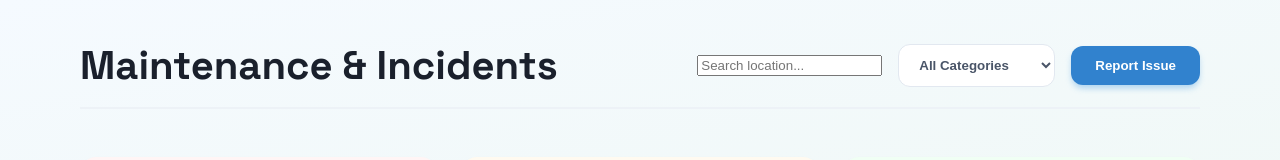
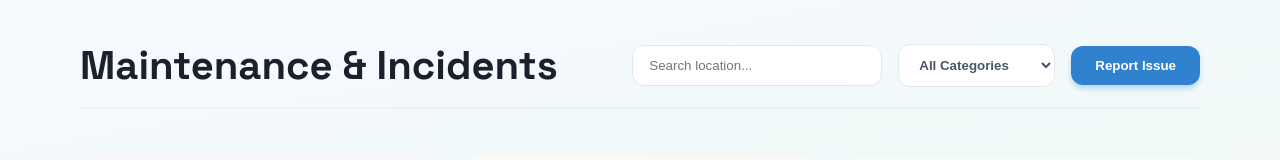
Before and after one commit to shalika-neranjana/it3030-paf-2026-smart-campus-group111, a React (Vite) app in the folder frontend/: page /incidents in a window 1280 px wide. Shown: the top 160 px of the page. Built offline with nearby package versions, Linux system fonts and the light colour scheme; no server answers; sample sign-in values are in the browser's storage.

Commit message:
style(incident): improve search input styling and final UI polishing

```diff
--- a/frontend/src/nelara/pages/IncidentDashboardPage.css
+++ b/frontend/src/nelara/pages/IncidentDashboardPage.css
@@ -32,6 +32,18 @@
   color: #4a5568;
 }
 
+.location-search {
+  padding: 0.75rem 1rem;
+  border-radius: 12px;
+  border: 1px solid #e2e8f0;
+  width: 250px;
+}
+
+.location-search:focus {
+  outline: none;
+  border-color: #3182ce;
+}
+
 .btn-report {
   background-color: #3182ce;
   color: white;
```
